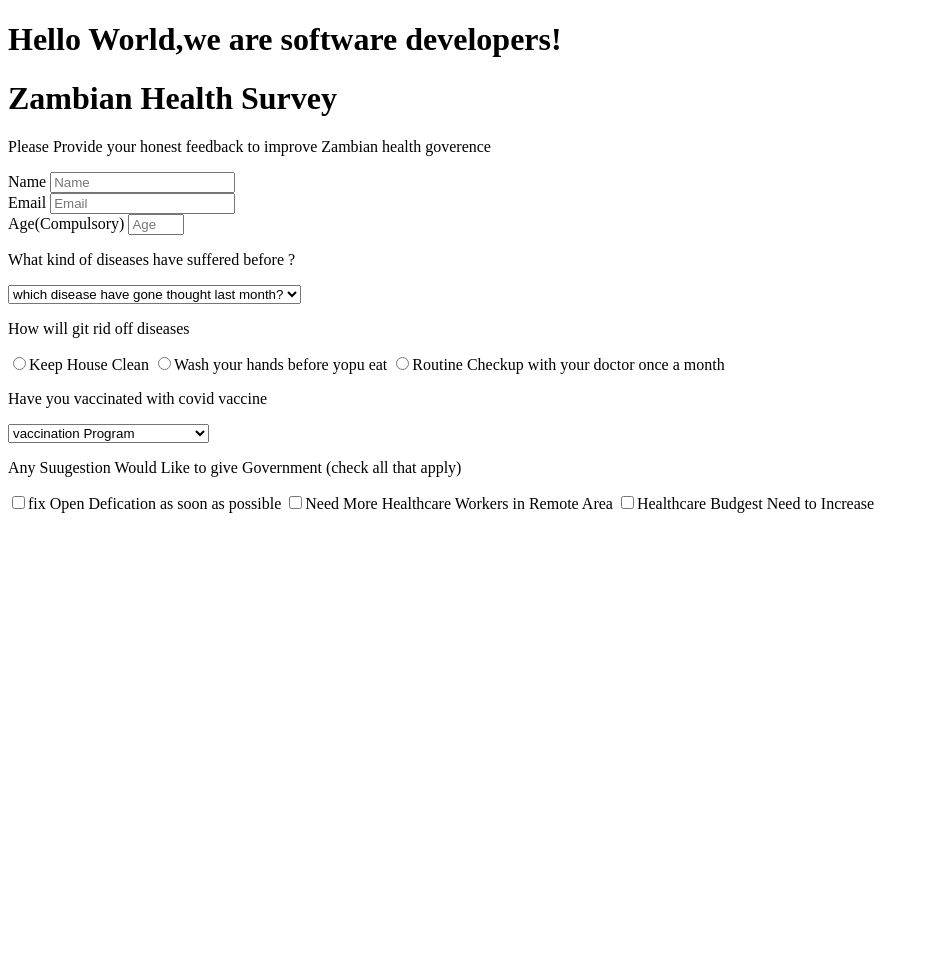
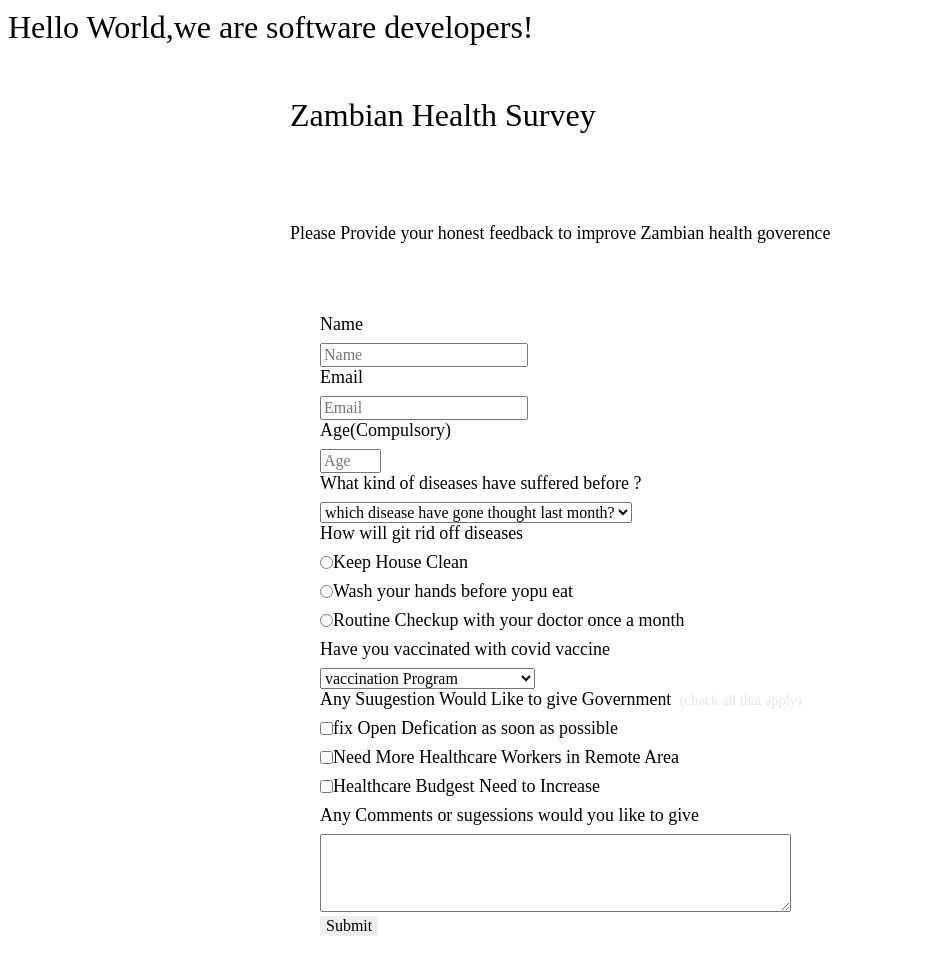
Before and after one commit to charpeamol/MicroverseTrial2AmolMusonda, a plain HTML site: page index.html in a window 1280 px wide. Shown: the whole page, without its empty margins (0-929 px from the left). Before the commit the page ends 800 px from the top, so only its background shows below. Drawn offline with Linux system fonts and the light colour scheme.

Commit message:
added css

```diff
--- a/css/style.css
+++ b/css/style.css
@@ -0,0 +1,70 @@
+h1{
+    font-weight:400;
+    line-height:1.2;
+  }
+  p{
+    font-size:1.12rem;
+  }
+    p,h1{
+      margin-top:0;
+      margin-bottom:0.5rem;
+    }
+    label{
+    display:flex;
+    align-items:center;
+    font-size: 1.125rem;
+    margin-bottom: 0.5rem;
+    }
+  input,
+  button,
+  select,
+  textarea {
+    margin: 0;
+    font-family: inherit;
+    font-size: inherit;
+    line-height: inherit;
+  }
+  button {
+    border: none;
+  }
+  .container {
+    width: 100%;
+    margin: 3.125rem auto 0 auto;
+  }
+  @media (min-width: 576px) {
+    .container {
+      max-width: 540px;
+    }
+  }
+  @media (min-width: 768px) {
+    .container {
+      max-width: 720px;
+    }
+  }
+  .header {
+    padding: 0 0.625rem;
+    margin-bottom: 1.875rem;
+  }
+  .description {
+    font-style: italic;
+    font-weight: 200;
+    text-shadow: 1px 1px 1px rgba(0, 0, 0, 0.4);
+  }
+  .clue {
+    margin-left: 0.25rem;
+    font-size: 0.9rem;
+    color: #e4e4e4;
+  }
+  .text-center {
+    text-align: center;
+  }
+  form {
+    background: var(--color-darkblue-alpha);
+    padding: 2.5rem 0.625rem;
+    border-radius: 0.25rem;
+  }
+  @media (min-width: 480px) {
+    form {
+      padding: 2.5rem;
+    }
+  }
--- a/index.html
+++ b/index.html
@@ -57,7 +57,17 @@
           <label><input type="checkbox" class="input_checkbox" value="fix Open Defication as soon as possible" name="prefer">fix Open Defication as soon as possible </label>
           <label><input type="checkbox" class ="input_checkbox" name="prefer" value="Need More Healthcare Workers in Remote Area">Need More Healthcare Workers in Remote Area </label>
           <label><input type="checkbox" class="input_checkbox" name="prefer" value="Healthcare Budgest Need to Increase">Healthcare Budgest Need to Increase </label>
-          </div>
+          </div><div class="form-group">
+            <p>Any Comments or sugessions would you like  to give </p>
+            <textarea id="comments" class="input-textarea" name="comment" rows="4" cols="50" placeholder="enter your comment here">
+      </textarea>
+            </div>
+            <div class="form-group">
+            <button type="submit" form="survey-form" value="Submit" id="submit" class="submit_button">Submit</button>
+            </div>
+        </form>
+
+
     <script src="https://cdn.freecodecamp.org/testable-projects-fcc/v1/bundle.js"></script>
 
     <!--
```
